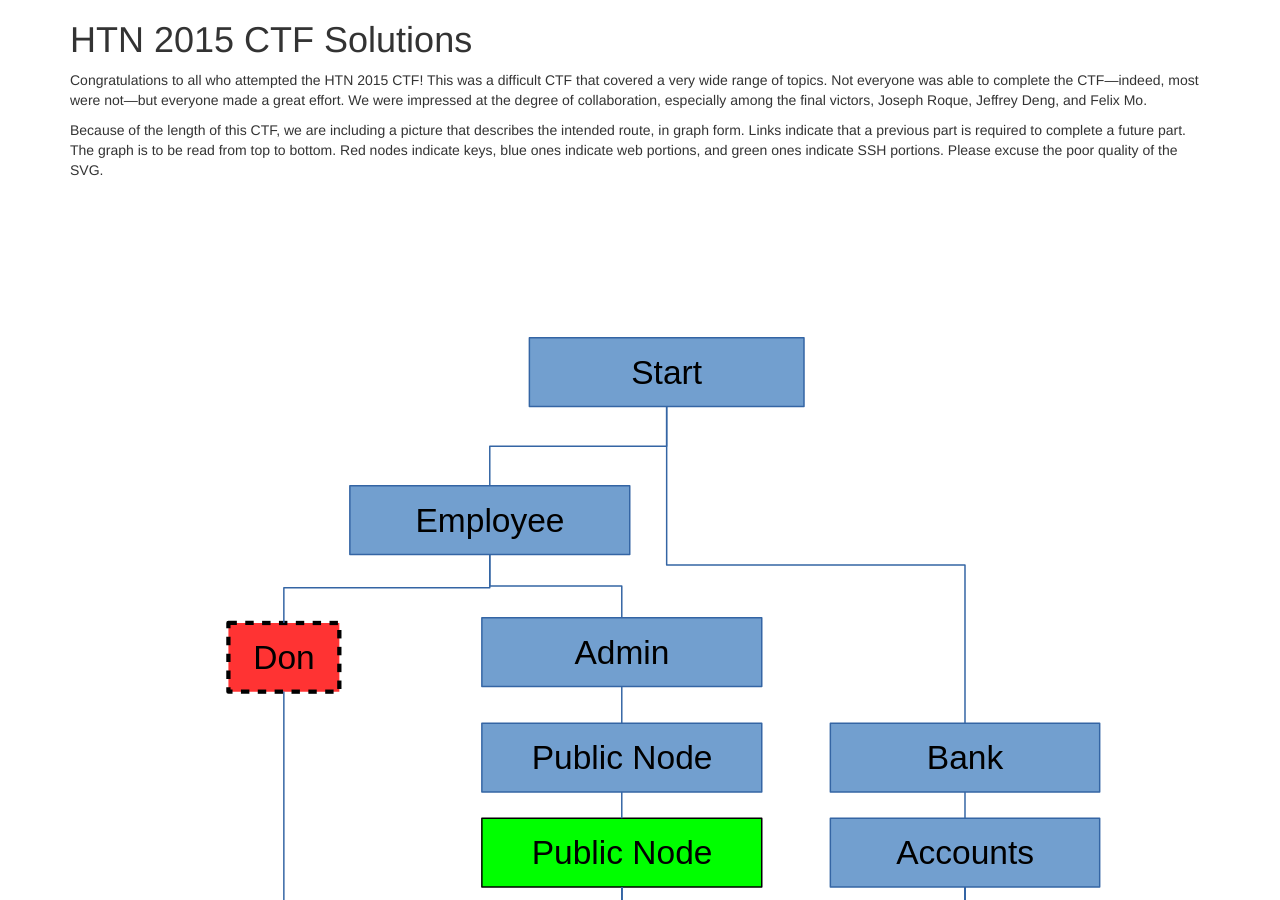
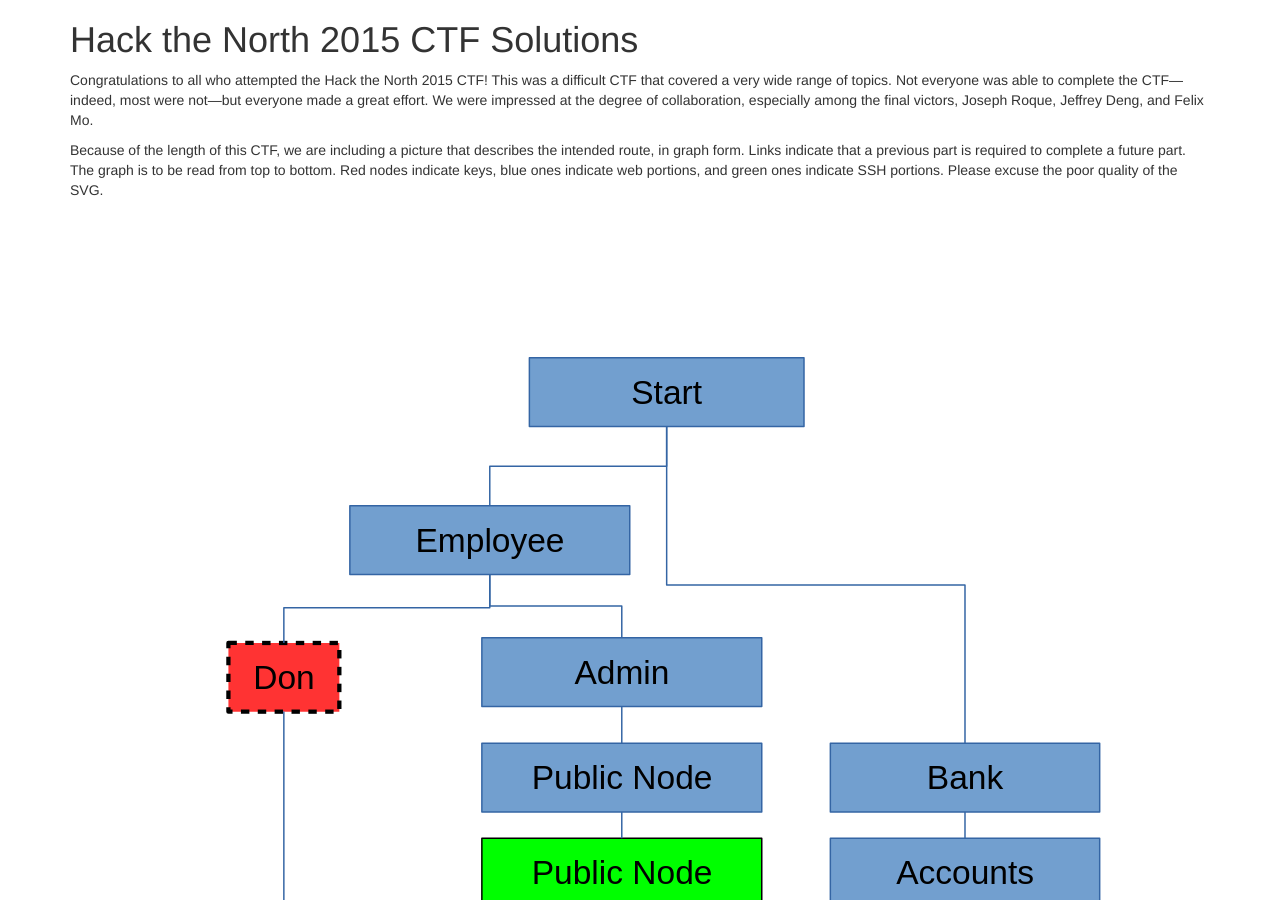
Before and after one commit to TotalVerb/totalverb.github.io, a Jekyll site: the page htn/solutions.html, which Jekyll copies as it is, in a window 1280 px wide and 900 px high. Built offline with Jekyll 4.4.1, drawn with Linux system fonts in a browser that asks for light colours; nearby versions of some CDN libraries; a style sheet for code colours, icons or effects is not loaded.

Commit message:
Update solutions.html

```diff
--- a/htn/solutions.html
+++ b/htn/solutions.html
@@ -4,7 +4,7 @@
     <meta charset="utf-8">
     <meta http-equiv="X-UA-Compatible" content="IE=edge">
     <meta name="viewport" content="width=device-width, initial-scale=1">
-    <title>HTN 2015 CTF Solutions</title>
+    <title>Hack the North 2015 CTF Solutions</title>
 
     <link rel="stylesheet" href="https://maxcdn.bootstrapcdn.com/bootstrap/3.3.5/css/bootstrap.min.css">
     <link rel="stylesheet" href="https://cdnjs.cloudflare.com/ajax/libs/octicons/3.1.0/octicons.min.css">
@@ -17,12 +17,12 @@
   <body>
 
     <header class="container">
-      <h1>HTN 2015 CTF Solutions</h1>
+      <h1>Hack the North 2015 CTF Solutions</h1>
     </header>
 
     <main class="container">
       <p>
-        Congratulations to all who attempted the HTN 2015 CTF! This was a difficult
+        Congratulations to all who attempted the Hack the North 2015 CTF! This was a difficult
         CTF that covered a very wide range of topics. Not everyone was able to
         complete the CTF&mdash;indeed, most were not&mdash;but everyone made a
         great effort. We were impressed at the degree of collaboration, especially
```
